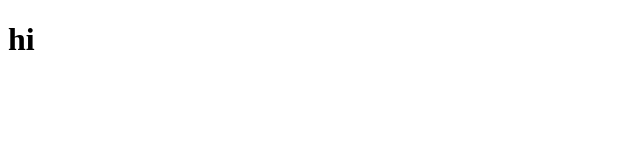
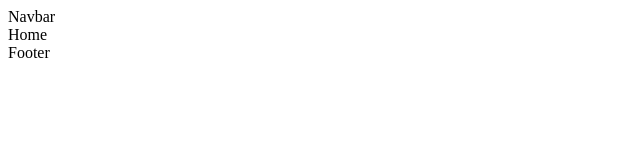
Before and after one commit to mythily-muthu/e-commerce_client, a React (Create React App) app: page / in a window 1280 px wide. Shown: the top 160 px of the page, without its empty margins (0-640 px from the left). Built offline with nearby package versions, Linux system fonts and the light colour scheme.

Commit message:
Added needed pages and components

```diff
--- a/src/App.js
+++ b/src/App.js
@@ -1,10 +1,47 @@
+import Navbar from "./components/Navbar";
+import Footer from "./components/Footer/Footer";
+import { createBrowserRouter, Outlet, RouterProvider } from "react-router-dom";
+import Home from "./Pages/Home/Home";
+import Products from "./Pages/Products/Products";
+import Product from "./Pages/Product/Product";
 
+
+const Layout = () => {
+  return (
+    <div className="App">
+      <Navbar />
+      <Outlet />
+      <Footer />
+    </div>
+  );
+}
+
+
+
+const router = createBrowserRouter([
+  {
+    path: "/",
+    element: <Layout />,
+    children: [
+      {
+        path: "/",
+        element: <Home />,
+      },
+      {
+        path: "/products/:id",
+        element: <Products />,
+      },
+      {
+        path: "/product/:id",
+        element: <Product />,
+      },
+    ]
+  }
+]);
 function App() {
   return (
-    <div className="App">
-      <header className="App-header">
-        <h1>hi</h1>
-      </header>
+    <div>
+      <RouterProvider router={router} />
     </div>
   );
 }
--- /dev/null
+++ b/src/Pages/Home/Home.jsx
@@ -0,0 +1,7 @@
+import React from "react";
+
+const Home = () => {
+  return <div>Home</div>;
+};
+
+export default Home;
--- /dev/null
+++ b/src/Pages/Product/Product.jsx
@@ -0,0 +1,7 @@
+import React from "react";
+
+const Product = () => {
+  return <div>Product</div>;
+};
+
+export default Product;
--- /dev/null
+++ b/src/Pages/Products/Products.jsx
@@ -0,0 +1,7 @@
+import React from "react";
+
+const Products = () => {
+  return <div>Products</div>;
+};
+
+export default Products;
--- /dev/null
+++ b/src/components/Footer/Footer.jsx
@@ -0,0 +1,7 @@
+import React from "react";
+
+const Footer = () => {
+  return <div>Footer</div>;
+};
+
+export default Footer;
--- /dev/null
+++ b/src/components/Navbar.jsx
@@ -0,0 +1,7 @@
+import React from "react";
+
+const Navbar = () => {
+  return <div>Navbar</div>;
+};
+
+export default Navbar;
```
Also changed, not shown: src/Pages/Home/Home.scss (added), src/Pages/Product/Product.scss (added), src/Pages/Products/Products.scss (added), src/components/Footer/Footer.scss (added), src/components/Navbar/Navbar.scss (added).
